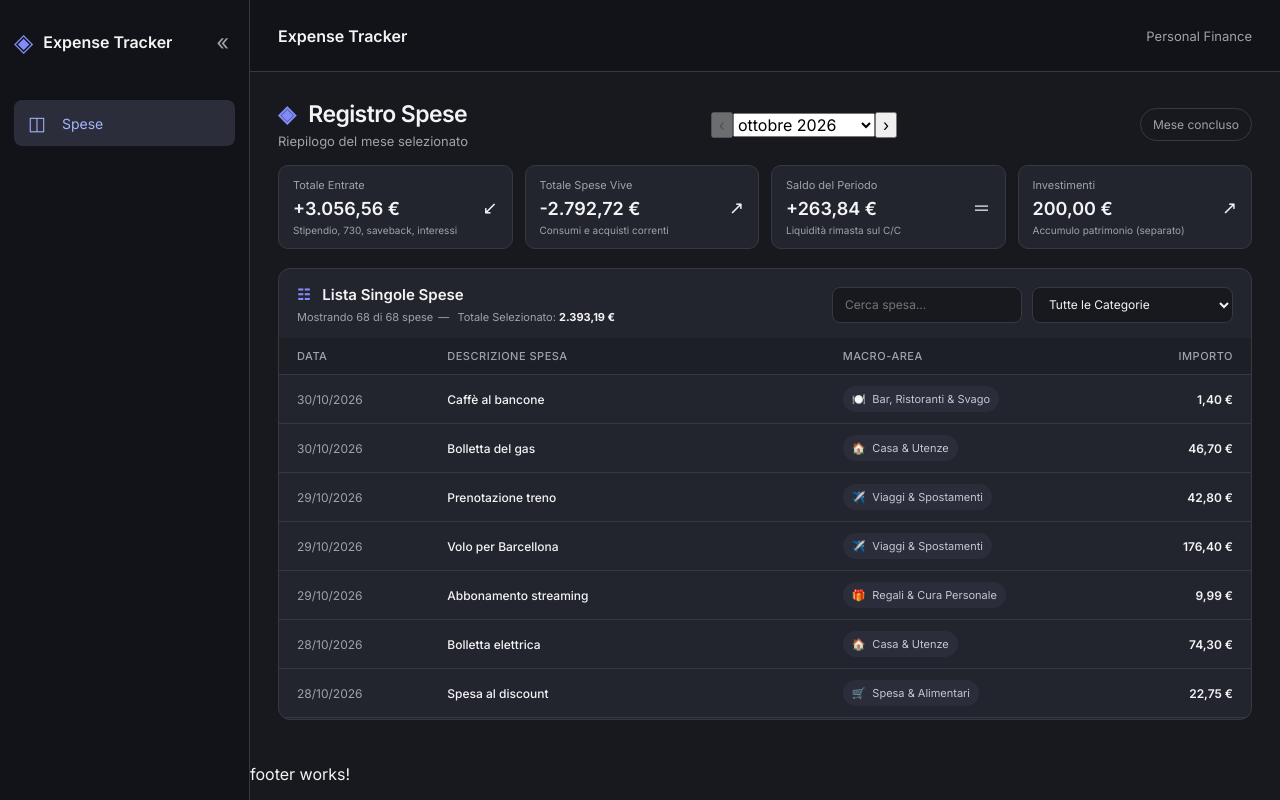
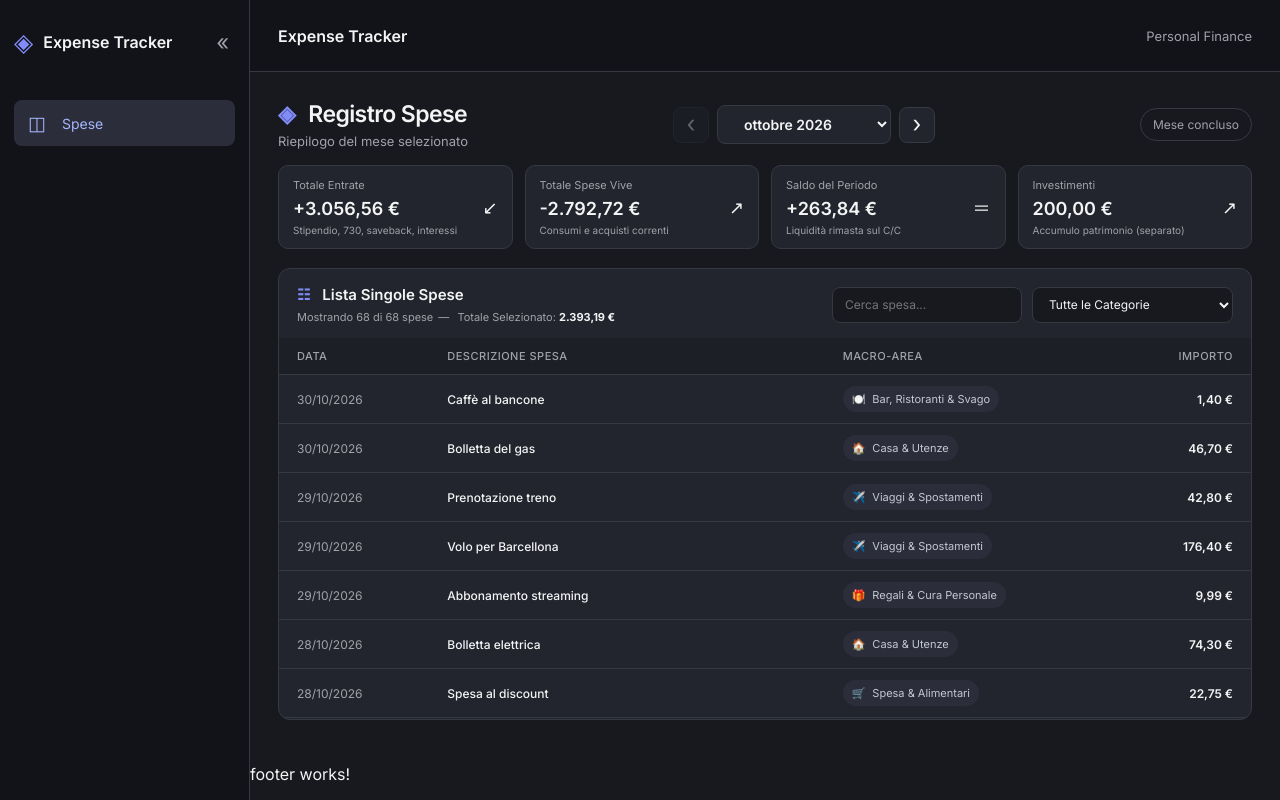
Before and after one commit to iosAntonio/expense-tracker-fe, an Angular app: page /expenses in a window 1280 px wide. Built offline with nearby package versions, Linux system fonts and the light colour scheme.

Commit message:
added for filter scss

```diff
--- a/src/app/pages/expenses/expenses.component.scss
+++ b/src/app/pages/expenses/expenses.component.scss
@@ -603,3 +603,69 @@ td {
     padding-top: 16px;
   }
 }
+
+/* Navigazione mensile */
+.month-navigation {
+  display: flex;
+  align-items: center;
+  justify-content: center;
+  gap: 8px;
+  flex-shrink: 0;
+}
+
+.month-selector {
+  min-width: 155px;
+  padding: 9px 32px 9px 12px;
+  border: 1px solid var(--color-border);
+  border-radius: 8px;
+  background-color: var(--color-surface);
+  color: var(--color-text);
+  font-size: 14px;
+  font-weight: 600;
+  text-align: center;
+  cursor: pointer;
+  outline: none;
+  transition: border-color 0.15s ease, background-color 0.15s ease;
+
+  &:hover {
+    border-color: var(--color-accent);
+  }
+
+  &:focus-visible {
+    border-color: var(--color-accent);
+    outline: 2px solid rgba(129, 140, 248, 0.25);
+    outline-offset: 2px;
+  }
+
+  option {
+    background-color: var(--color-surface);
+    color: var(--color-text);
+  }
+}
+
+.month-nav-button {
+  display: flex;
+  align-items: center;
+  justify-content: center;
+  width: 36px;
+  height: 36px;
+  padding: 0;
+  border: 1px solid var(--color-border);
+  border-radius: 8px;
+  background-color: var(--color-surface);
+  color: var(--color-text);
+  font-size: 23px;
+  line-height: 1;
+  cursor: pointer;
+  transition: background-color 0.15s ease, border-color 0.15s ease;
+
+  &:hover:not(:disabled) {
+    background-color: var(--color-surface-hover);
+    border-color: var(--color-accent);
+  }
+
+  &:disabled {
+    opacity: 0.35;
+    cursor: not-allowed;
+  }
+}
```
